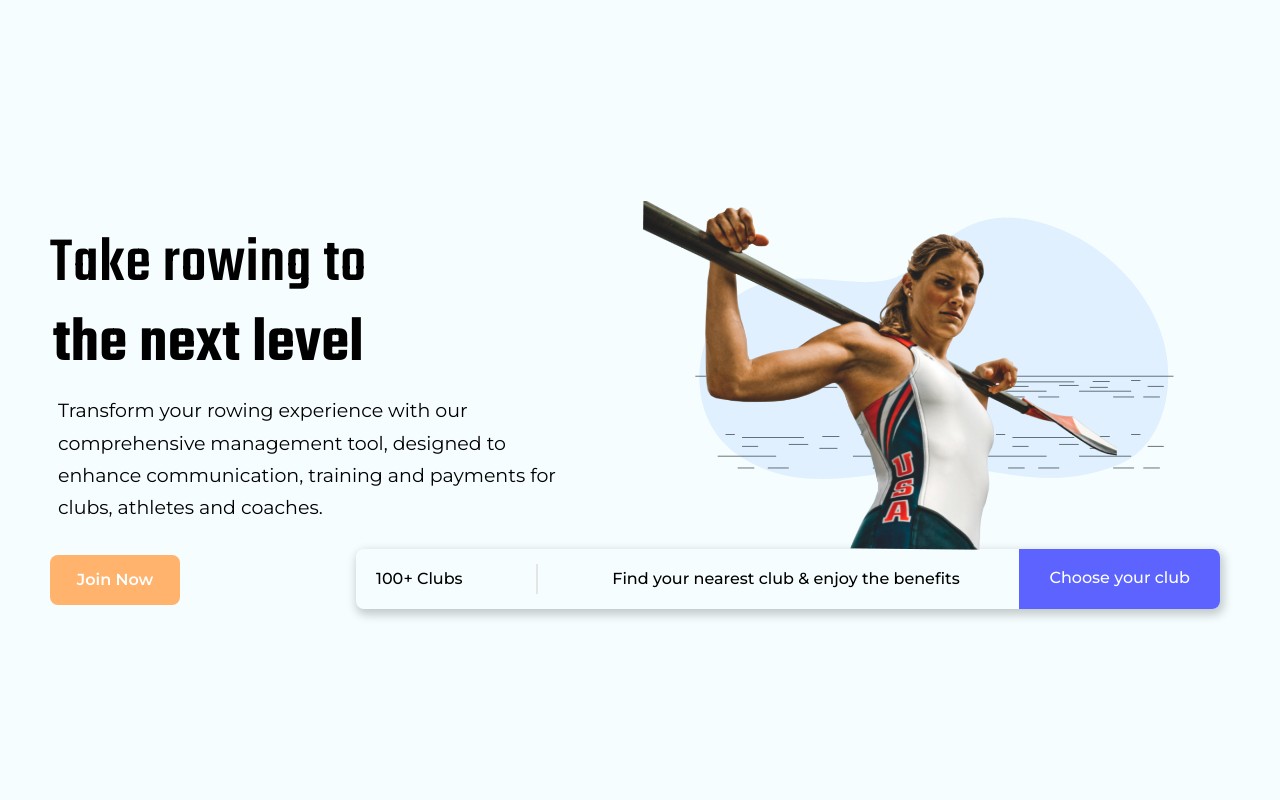
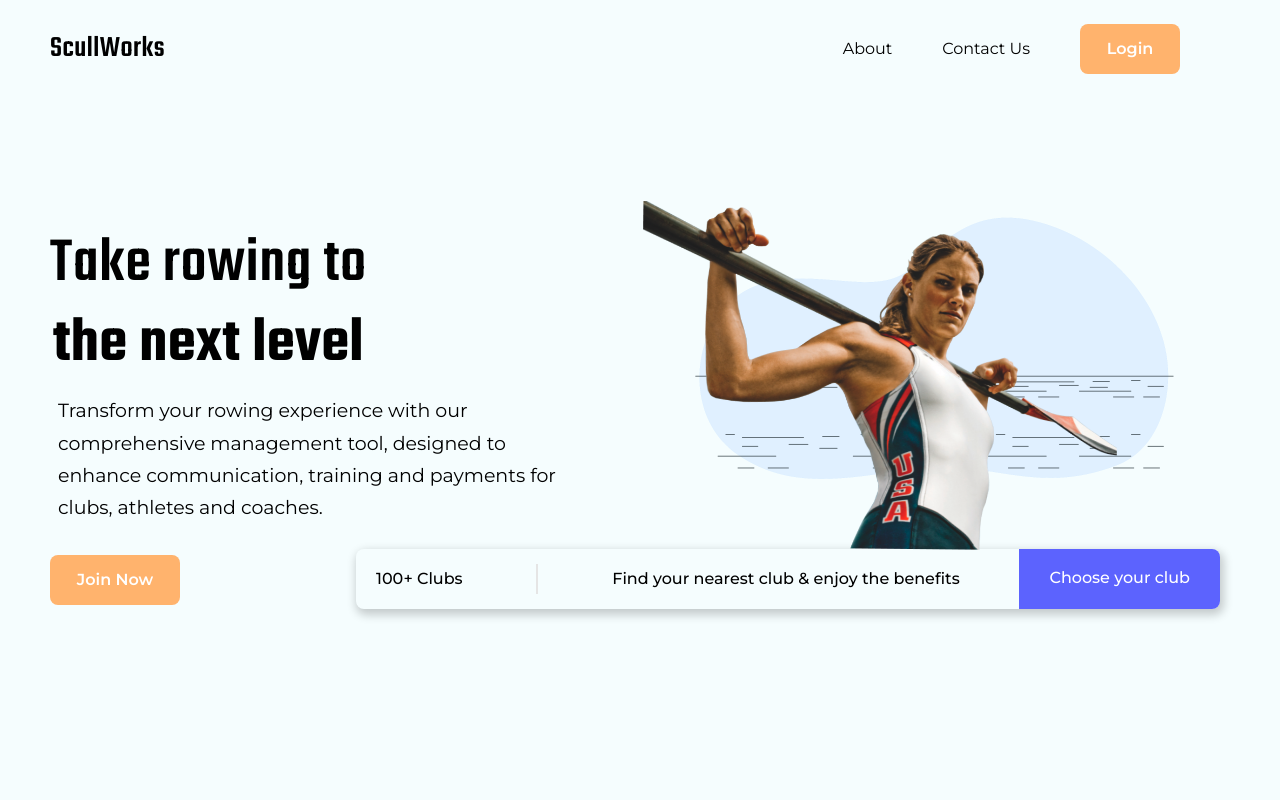
Before and after one commit to Scullworks/demo, a Next.js app: page / in a window 1280 px wide. Shown: the top 800 px of the page. Built offline with nearby package versions, Linux system fonts and the light colour scheme.

Commit message:
feat: create navbar component

```diff
--- a/src/components/index.ts
+++ b/src/components/index.ts
@@ -3,3 +3,4 @@ export { default as Input } from './custom-input/Input';
 export { default as ContactUs } from './contact-us/ContactUs';
 export { default as Header } from './header/Header';
 export { default as HookedTextField } from './hooked-text-field/HookedTextField';
+export { default as Navbar } from './navbar/Navbar';
--- /dev/null
+++ b/src/components/navbar/Navbar.scss
@@ -0,0 +1,112 @@
+@use '@/styles/abstracts/colors' as *;
+@use '@/styles/abstracts/mixins' as *;
+@use '@/styles/abstracts/variables' as *;
+
+.navbar,
+.navbar__list {
+    @include flex-center(row);
+    justify-content: space-between;
+    padding-inline: 5rem;
+    background-color: $color-background-main;
+}
+
+.navbar {
+    position: fixed;
+    width: 100vw;
+    z-index: 200;
+
+    .navbar__menu,
+    .navbar__close {
+        display: none;
+
+        @include tablet {
+            display: flex;
+        }
+    }
+}
+
+.navbar__heading {
+    cursor: pointer;
+}
+
+.navbar__list {
+    @include tablet {
+        display: none;
+    }
+
+    button {
+        transform: none;
+    }
+
+    & > *:not(:last-child) {
+        margin-right: 5rem;
+    }
+
+    & .navbar__responsive--exit {
+        animation: 5s slideOut;
+        animation-delay: 1s;
+    }
+}
+
+.navbar__login {
+    width: 10rem;
+}
+
+.navbar__menu,
+.navbar__close {
+    all: unset;
+    @include flex-center;
+    width: 5rem;
+    height: 5rem;
+    border-radius: 100vmax;
+    margin-bottom: 0.5rem;
+    cursor: pointer;
+
+    &:hover {
+        transform: none;
+        box-shadow: none;
+    }
+}
+
+.navbar__responsive {
+    @include flex-center;
+    position: fixed;
+    bottom: 0;
+    left: 0;
+    width: 100vw;
+    height: 90vh;
+    animation: 0.5s slideIn;
+
+    & > .navbar__list {
+        text-align: center;
+        height: max-content;
+        @include flex-center;
+    }
+
+    & > *:not(:last-child) {
+        margin-right: 0;
+        margin-bottom: 3rem;
+    }
+}
+
+@keyframes slideIn {
+    from {
+        transform: translateX(100vw);
+    }
+
+    to {
+        transform: translateX(0);
+    }
+}
+
+@keyframes slideOut {
+    from {
+        transform: translateX(0);
+        opacity: 1;
+    }
+
+    to {
+        transform: translateX(100vw);
+        opacity: 0;
+    }
+}
--- /dev/null
+++ b/src/components/navbar/Navbar.tsx
@@ -0,0 +1,84 @@
+import { Close as CloseIcon, Menu as MenuIcon } from '@mui/icons-material';
+import { IconButton } from '@mui/material';
+import Link from 'next/link';
+import { useEffect, useRef, useState } from 'react';
+import { Link as ScrollLink } from 'react-scroll';
+
+function Navbar() {
+    const [showMenuIcon, setShowMenuIcon] = useState(true);
+    const [isTabletOrSmaller, setIsTabletOrSmaller] = useState(false);
+
+    const navRef = useRef<HTMLUListElement | null>(null);
+
+    function scrollToTop() {
+        if (typeof window === 'undefined') return;
+        window.scrollTo({ top: 0, behavior: 'smooth' });
+        navRef.current?.classList.remove('navbar__responsive');
+        setShowMenuIcon(true);
+    }
+
+    function toggleNavbar() {
+        if (!isTabletOrSmaller) return;
+        navRef.current?.classList.toggle('navbar__responsive');
+        setShowMenuIcon(prevState => !prevState);
+    }
+
+    useEffect(() => {
+        function checkWindowWidth() {
+            if (window.innerWidth <= 768) {
+                setIsTabletOrSmaller(true);
+            } else {
+                setIsTabletOrSmaller(false);
+            }
+        }
+
+        window.addEventListener('resize', checkWindowWidth);
+
+        return () => {
+            window.removeEventListener('resize', checkWindowWidth);
+        };
+    }, [isTabletOrSmaller]);
+
+    return (
+        <>
+            <nav className="navbar">
+                <h3 className="navbar__heading" onClick={scrollToTop}>
+                    ScullWorks
+                </h3>
+                <ul className={'navbar__list'} ref={navRef}>
+                    <li>
+                        <ScrollLink to="about" smooth={true} duration={500} onClick={toggleNavbar}>
+                            About
+                        </ScrollLink>
+                    </li>
+                    <li>
+                        <ScrollLink
+                            to="contact-us"
+                            smooth={true}
+                            duration={500}
+                            onClick={toggleNavbar}
+                        >
+                            Contact Us
+                        </ScrollLink>
+                    </li>
+                    <Link href="/signin">
+                        <button className="navbar__login">Login</button>
+                    </Link>
+                </ul>
+                <>
+                    {showMenuIcon ? (
+                        <IconButton className="navbar__menu" onClick={toggleNavbar} disableRipple>
+                            <MenuIcon />
+                        </IconButton>
+                    ) : (
+                        <IconButton className="navbar__close" onClick={toggleNavbar} disableRipple>
+                            <CloseIcon />
+                        </IconButton>
+                    )}
+                </>
+            </nav>
+        </>
+    );
+}
+
+export default Navbar;
--- a/src/pages/_app.tsx
+++ b/src/pages/_app.tsx
@@ -1,6 +1,12 @@
+import { ThemeProvider } from '@mui/material';
 import type { AppProps } from 'next/app';
 import '@/styles/main.scss';
+import { theme } from '@/utils/mui/theme';
 
 export default function App({ Component, pageProps }: AppProps) {
-    return <Component {...pageProps} />;
+    return (
+        <ThemeProvider theme={theme}>
+            <Component {...pageProps} />;
+        </ThemeProvider>
+    );
 }
--- a/src/pages/index.tsx
+++ b/src/pages/index.tsx
@@ -1,15 +1,12 @@
-import { ThemeProvider } from '@mui/material';
-import { About, ContactUs, Header } from '@/components';
-import { theme } from '@/utils/mui/theme';
+import { About, ContactUs, Header, Navbar } from '@/components';
 
 function Home() {
     return (
         <>
-            <ThemeProvider theme={theme}>
-                <Header />
-                <About />
-                <ContactUs />
-            </ThemeProvider>
+            <Navbar />
+            <Header />
+            <About />
+            <ContactUs />
         </>
     );
 }
--- a/src/styles/main.scss
+++ b/src/styles/main.scss
@@ -6,3 +6,4 @@
 @use '@/components/contact-us/ContactUs';
 @use '@/components/custom-input/Input';
 @use '@/components/header/Header';
+@use '@/components/navbar/Navbar';
```
